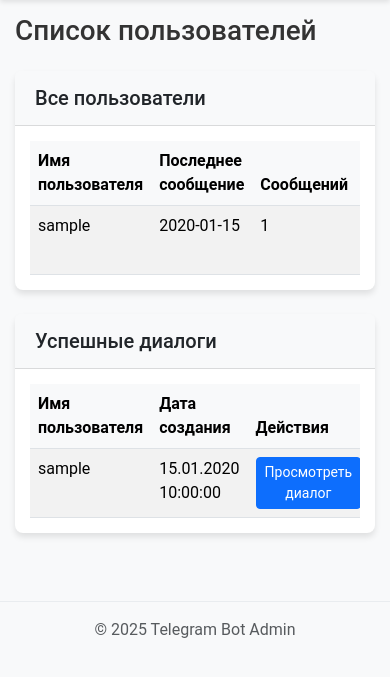
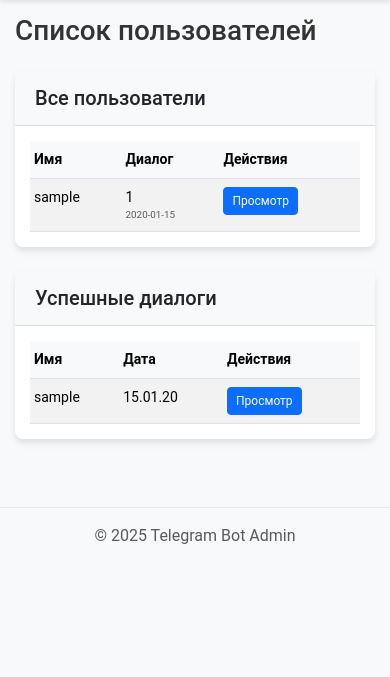
Before and after one commit to AVas112/MainBot, a FastAPI app: template src/web_ui/templates/users_list.html in a window 390 px wide. Shown: the part 56-733 px from the top of the page. Run offline with FastAPI, Linux system fonts and the light colour scheme; the template is opened without the code that fills it: most values are stand-ins (such as "Sample title", 1, 10 or a date in 2020).

Commit message:
Оптимизация UI для мобильных устройств: изменен формат даты, сокращены заголовки столбцов, добавлены стили для мобильных устройств

```diff
--- a/src/web_ui/templates/users_list.html
+++ b/src/web_ui/templates/users_list.html
@@ -17,9 +17,8 @@
                     <table class="table table-striped table-hover">
                         <thead>
                             <tr>
-                                <th>Имя пользователя</th>
-                                <th>Последнее сообщение</th>
-                                <th>Сообщений</th>
+                                <th>Имя</th>
+                                <th>Диалог</th>
                                 <th>Действия</th>
                             </tr>
                         </thead>
@@ -27,11 +26,13 @@
                             {% for user in users %}
                             <tr>
                                 <td>{{ user.username }}</td>
-                                <td>{{ user.last_message.strftime('%d.%m.%Y %H:%M:%S') }}</td>
-                                <td>{{ user.message_count }}</td>
+                                <td>
+                                    {{ user.message_count }}
+                                    <div class="small text-muted">{{ user.last_message.strftime('%d.%m.%y') }}</div>
+                                </td>
                                 <td>
                                     <a href="/admin/dialog/{{ user.user_id }}" class="btn btn-primary btn-sm">
-                                        Просмотреть диалог
+                                        Просмотр
                                     </a>
                                 </td>
                             </tr>
@@ -57,8 +58,8 @@
                     <table class="table table-striped table-hover">
                         <thead>
                             <tr>
-                                <th>Имя пользователя</th>
-                                <th>Дата создания</th>
+                                <th>Имя</th>
+                                <th>Дата</th>
                                 <th>Действия</th>
                             </tr>
                         </thead>
@@ -66,10 +67,10 @@
                             {% for user in successful_users %}
                             <tr>
                                 <td>{{ user.username }}</td>
-                                <td>{{ user.created_at.strftime('%d.%m.%Y %H:%M:%S') }}</td>
+                                <td>{{ user.created_at.strftime('%d.%m.%y') }}</td>
                                 <td>
                                     <a href="/admin/dialog/{{ user.user_id }}" class="btn btn-primary btn-sm">
-                                        Просмотреть диалог
+                                        Просмотр
                                     </a>
                                 </td>
                             </tr>
@@ -82,4 +83,21 @@
         {% endif %}
     </div>
 </div>
+
+<style>
+    /* Стили для мобильных устройств */
+    @media (max-width: 767.98px) {
+        .table th, .table td {
+            padding: 0.5rem 0.25rem;
+            font-size: 0.875rem;
+        }
+        .btn-sm {
+            padding: 0.25rem 0.5rem;
+            font-size: 0.75rem;
+        }
+        .small {
+            font-size: 70%;
+        }
+    }
+</style>
 {% endblock %}
```
